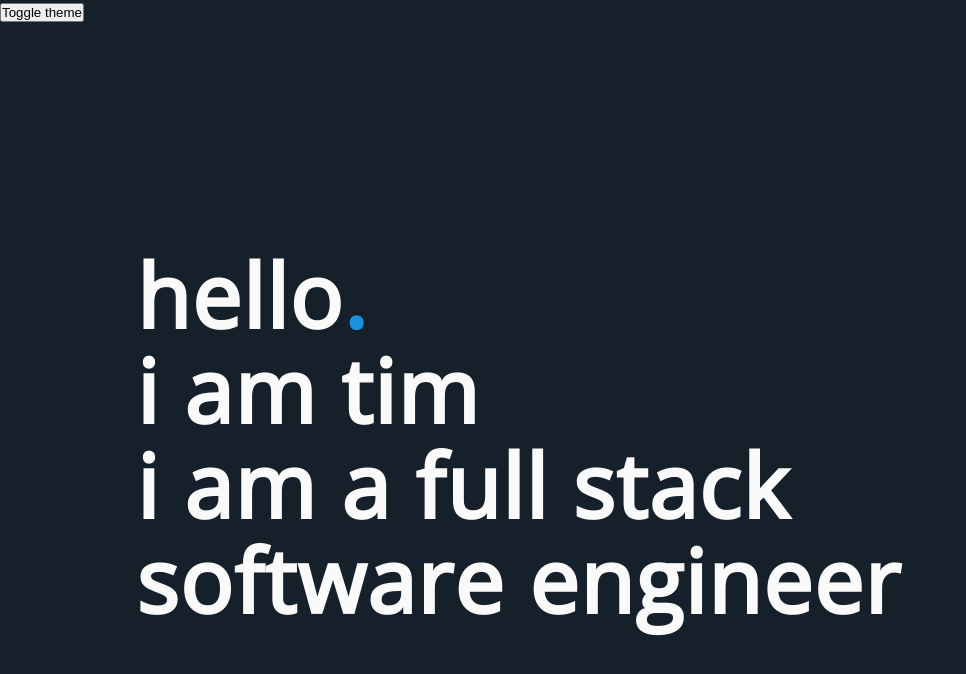
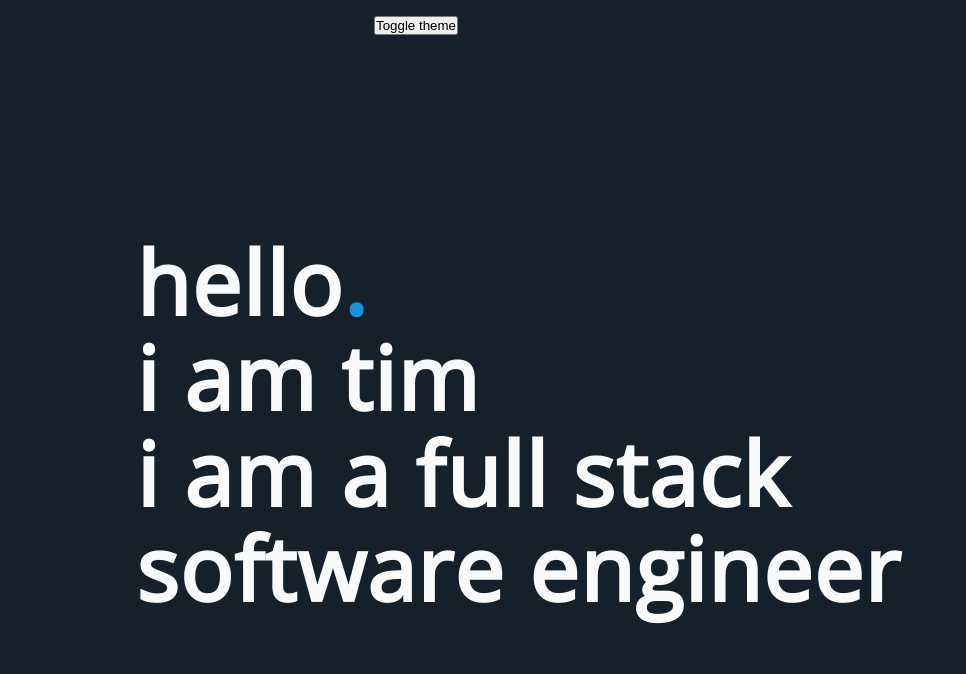
Before and after one commit to timoshishi/portfolio, a React (Create React App) app: page / in a window 1280 px wide. Shown: the top 674 px of the page, without its empty margins (0-966 px from the left). Built offline with nearby package versions, Linux system fonts and the light colour scheme.

Commit message:
Intro words

```diff
--- a/src/App.js
+++ b/src/App.js
@@ -4,7 +4,16 @@ import GlobalStyles from './components/GlobalStyles';
 import { lightTheme, darkTheme } from './styles/themes';
 import useDarkMode from './hooks/useDarkMode';
 import Home from './views/Home';
-
+const Wrapper = styled.div`
+  display: flex;
+  flex-direction: column;
+  align-items: center;
+  justify-content: center;
+  margin: 1rem;
+  position: relative;
+  height: 100vh;
+  width: 100vh;
+`;
 const App = () => {
   const [isDarkTheme, themeToggler] = useDarkMode();
   const themeMode = !isDarkTheme ? darkTheme : lightTheme;
@@ -13,8 +22,10 @@ const App = () => {
     <React.Fragment>
       <ThemeProvider theme={themeMode}>
         <GlobalStyles />
-        <button onClick={themeToggler}>Toggle theme</button>
-        <Home isDarkTheme={isDarkTheme} />
+        <Wrapper>
+          <button onClick={themeToggler}>Toggle theme</button>
+          <Home isDarkTheme={isDarkTheme} />
+        </Wrapper>
       </ThemeProvider>
     </React.Fragment>
   );
--- a/src/components/IntroWords.js
+++ b/src/components/IntroWords.js
@@ -1,6 +1,5 @@
-import React, { useState, useEffect } from 'react';
+import React from 'react';
 import styled, { keyframes } from 'styled-components';
-import useDarkMode from '../hooks/useDarkMode';
 import device from '../styles/mediaBreakpoints';
 
 const IntroBox = styled.div`
@@ -33,7 +32,7 @@ const Intro = styled.p`
   line-height: 1.08em;
   font-weight: 600;
   animation-name: ${fadeIn};
-  animation-duration: 2s;
+  animation-duration: 3s;
   @media ${device.tablet} {
     font-size: 5.5rem;
   }
@@ -41,9 +40,6 @@ const Intro = styled.p`
 const Period = styled.span`
   color: ${({ isDarkTheme }) => (isDarkTheme ? '#FF4500' : '#1a91da')};
 `;
-
-// const Words = styled.span`
-// `;
 
 const IntroWords = ({ isDarkTheme }) => {
   return (
```
